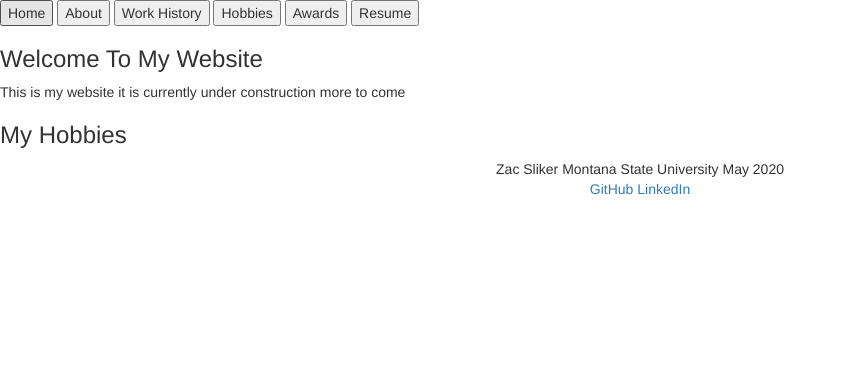
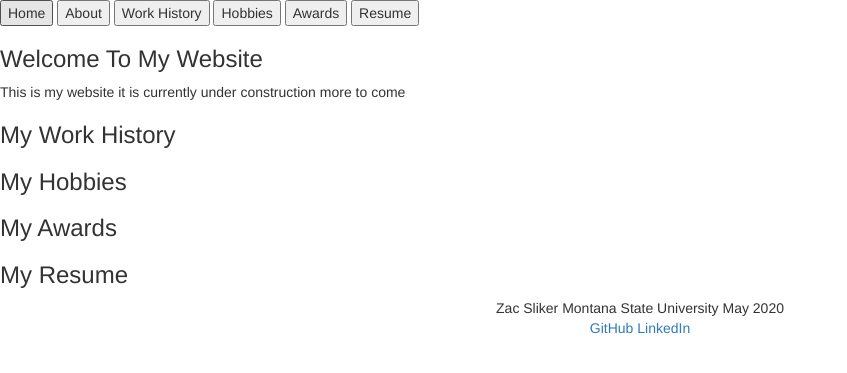
Before and after one commit to Trotsky88/Trotsky88.github.io, a PHP site: page / in a window 1280 px wide. Shown: the top 373 px of the page, without its empty margins (0-847 px from the left). Run offline with PHP 8.4, Linux system fonts and the light colour scheme.

Commit message:
Update styles.css

```diff
--- a/CSS/styles.css
+++ b/CSS/styles.css
@@ -6,6 +6,6 @@ body{
  display: block;
 }
 
-#About, #History, #Hobbies, #Awards, #Resume {
+#About{
  display: none;
 }
```
